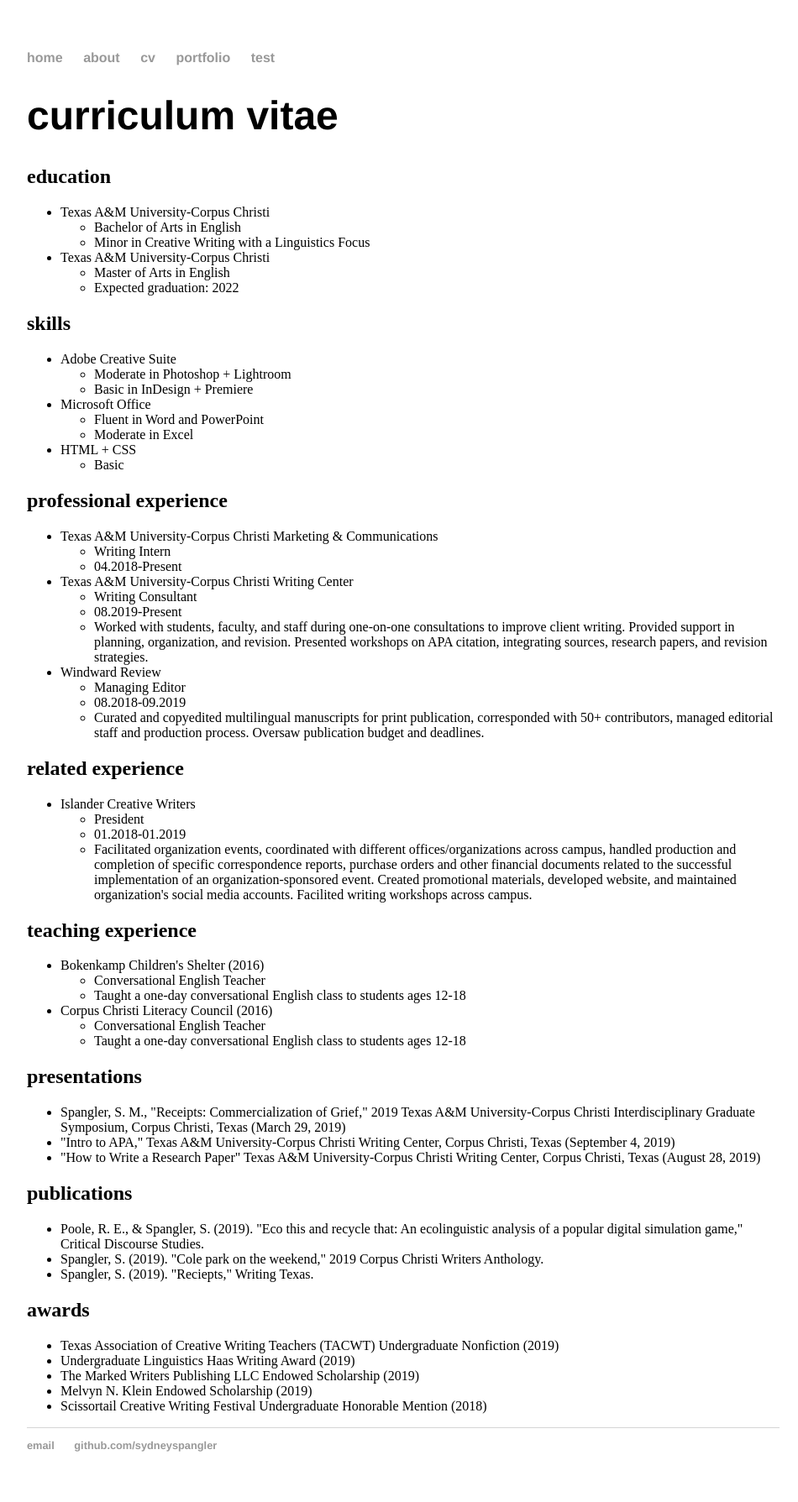
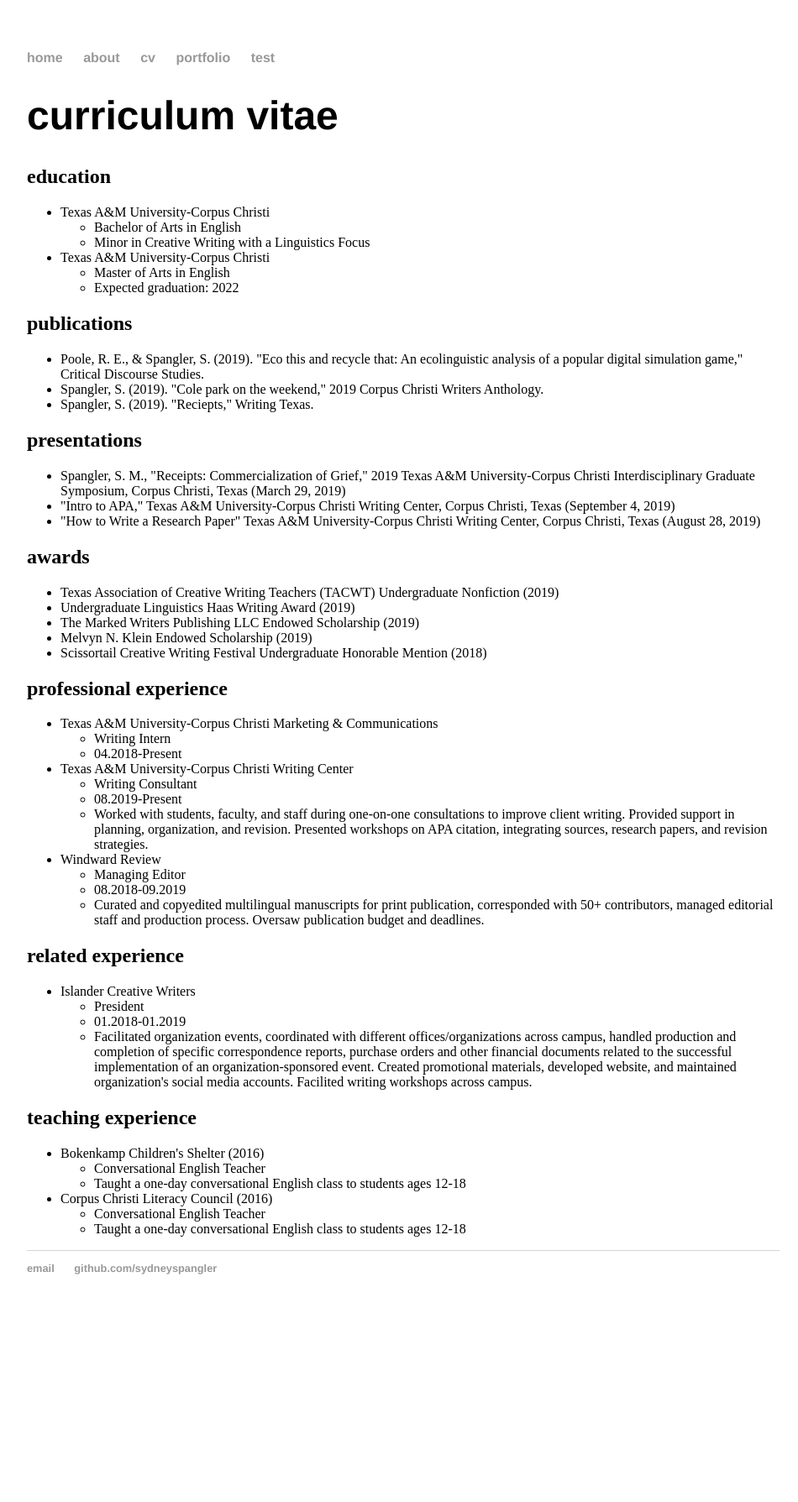
Before and after one commit to sydneyspangler/sydneyspangler.github.io, a Jekyll site: the page built from cv/index.html, in a window 1280 px wide. Shown: the whole page at 84% size, without its empty margins (160-1110 px from the left). Built offline with Jekyll 4.4.1, drawn with Linux system fonts in a browser that asks for light colours; after the commit the page ends 1578 px from its top, so only the background shows below that.

Commit message:
Update index.html

```diff
--- a/cv/index.html
+++ b/cv/index.html
@@ -20,25 +20,26 @@ title: CV
 			</ul>
 		</li>
 	</ul>
-	<h2>skills</h2>
+		<h2>publications</h2>
 	<ul>
-		<li>Adobe Creative Suite
-			<ul>
-				<li>Moderate in Photoshop + Lightroom</li>
-				<li>Basic in InDesign + Premiere</li>
-			</ul>
-		</li>
-		<li>Microsoft Office
-			<ul>
-				<li>Fluent in Word and PowerPoint</li>
-				<li>Moderate in Excel</li>
-			</ul>
-		</li>
-		<li>HTML + CSS
-			<ul>
-				<li>Basic</li>
-			</ul>
-		</li>
+		<li>Poole, R. E., &amp; Spangler, S. (2019). "Eco this and recycle that: An ecolinguistic analysis of a popular digital simulation game," Critical Discourse Studies.</li>
+		<li>Spangler, S. (2019). "Cole park on the weekend," 2019 Corpus Christi Writers Anthology.</li>
+		<li>Spangler, S. (2019). "Reciepts," Writing Texas.</li>
+	</ul>
+	<h2>presentations</h2>
+	<ul>
+		<li>Spangler, S. M., "Receipts: Commercialization of Grief," 2019 Texas A&amp;M University-Corpus Christi
+			Interdisciplinary Graduate Symposium, Corpus Christi, Texas (March 29, 2019)</li>
+		<li>"Intro to APA," Texas A&amp;M University-Corpus Christi Writing Center, Corpus Christi, Texas (September 4, 2019)</li>
+		<li>"How to Write a Research Paper" Texas A&amp;M University-Corpus Christi Writing Center, Corpus Christi, Texas (August 28, 2019)</li>
+	</ul>
+	<h2>awards</h2>
+	<ul>
+		<li>Texas Association of Creative Writing Teachers (TACWT) Undergraduate Nonfiction (2019)</li>
+                <li>Undergraduate Linguistics Haas Writing Award (2019)</li>
+		<li>The Marked Writers Publishing LLC Endowed Scholarship (2019)</li>
+		<li>Melvyn N. Klein Endowed Scholarship (2019)</li>
+		<li>Scissortail Creative Writing Festival Undergraduate Honorable Mention (2018)</li>
 	</ul>
 	<h2>professional experience</h2>
 	<ul>
@@ -88,25 +89,4 @@ title: CV
 			</ul>
 		</li>
 	</ul>
-	<h2>presentations</h2>
-	<ul>
-		<li>Spangler, S. M., "Receipts: Commercialization of Grief," 2019 Texas A&amp;M University-Corpus Christi
-			Interdisciplinary Graduate Symposium, Corpus Christi, Texas (March 29, 2019)</li>
-		<li>"Intro to APA," Texas A&amp;M University-Corpus Christi Writing Center, Corpus Christi, Texas (September 4, 2019)</li>
-		<li>"How to Write a Research Paper" Texas A&amp;M University-Corpus Christi Writing Center, Corpus Christi, Texas (August 28, 2019)</li>
-	</ul>
-	<h2>publications</h2>
-	<ul>
-		<li>Poole, R. E., &amp; Spangler, S. (2019). "Eco this and recycle that: An ecolinguistic analysis of a popular digital simulation game," Critical Discourse Studies.</li>
-		<li>Spangler, S. (2019). "Cole park on the weekend," 2019 Corpus Christi Writers Anthology.</li>
-		<li>Spangler, S. (2019). "Reciepts," Writing Texas.</li>
-	</ul>
-	<h2>awards</h2>
-	<ul>
-		<li>Texas Association of Creative Writing Teachers (TACWT) Undergraduate Nonfiction (2019)</li>
-                <li>Undergraduate Linguistics Haas Writing Award (2019)</li>
-		<li>The Marked Writers Publishing LLC Endowed Scholarship (2019)</li>
-		<li>Melvyn N. Klein Endowed Scholarship (2019)</li>
-		<li>Scissortail Creative Writing Festival Undergraduate Honorable Mention (2018)</li>
-	</ul>
 </div><!-- /.blurb -->
```
